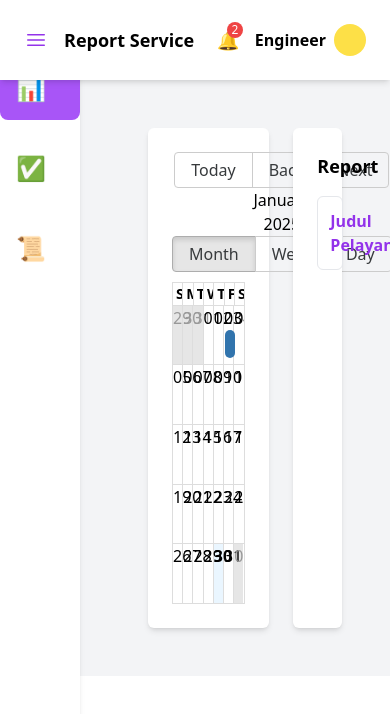
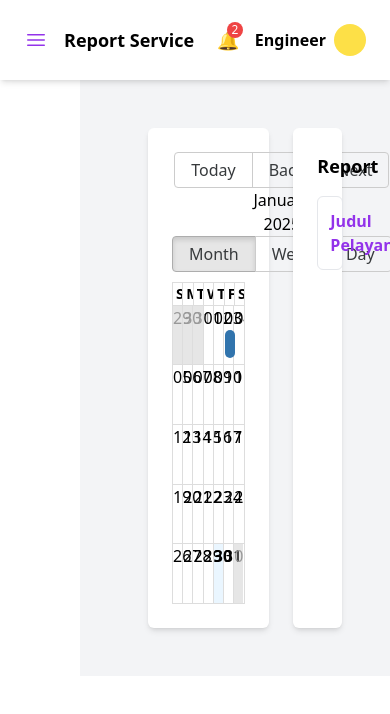
Before and after one commit to NabilaSivana/reporting-project, a React (Vite) app: page / in a window 390 px wide. Shown: the top 714 px of the page. Built offline with nearby package versions, Linux system fonts and the light colour scheme.

Commit message:
Update Sidebar.jsx

```diff
--- a/src/components/Sidebar.jsx
+++ b/src/components/Sidebar.jsx
@@ -1,7 +1,12 @@
 import React, { useEffect } from "react";
 import { useNavigate, useLocation } from "react-router-dom";
 
-const Sidebar = ({ activePage, setActivePage, isSidebarOpen }) => {
+const Sidebar = ({
+  activePage,
+  setActivePage,
+  isSidebarOpen,
+  setIsSidebarOpen,
+}) => {
   const navigate = useNavigate();
   const location = useLocation();
 
@@ -18,10 +23,25 @@ const Sidebar = ({ activePage, setActivePage, isSidebarOpen }) => {
   }, [location.pathname, setActivePage]);
 
   return (
+    <>
+      {/* Overlay (hanya di layar kecil, muncul saat sidebar terbuka) */}
+      {isSidebarOpen && (
         <div
-      className={`${
-        isSidebarOpen ? "w-64" : "w-20"
-      } bg-white h-screen fixed top-0 left-0 flex flex-col transition-all duration-300 shadow-md z-50`}
+          className="md:hidden fixed inset-0 bg-black bg-opacity-50 z-40"
+          onClick={() => setIsSidebarOpen(false)}
+        />
+      )}
+
+      {/* Sidebar Container */}
+      <div
+        className={`fixed top-0 left-0 h-full bg-white shadow-md z-50 transition-all duration-300
+          ${isSidebarOpen ? "w-64" : "w-0 md:w-20"}
+          ${
+            isSidebarOpen
+              ? "translate-x-0"
+              : "-translate-x-full md:translate-x-0"
+          }
+          ${isSidebarOpen || "md:block hidden"}`} // Hilang sepenuhnya di layar kecil jika tertutup
       >
         <div className="flex items-center justify-center p-4">
           {isSidebarOpen && <img src="/logo.png" alt="Logo" className="w-12" />}
@@ -38,6 +58,7 @@ const Sidebar = ({ activePage, setActivePage, isSidebarOpen }) => {
               onClick={() => {
                 setActivePage(item.page);
                 navigate(`/${item.page}`);
+                setIsSidebarOpen(false); // Tutup sidebar setelah klik menu
               }}
             >
               <span className="text-2xl">{item.icon}</span>
@@ -46,6 +67,7 @@ const Sidebar = ({ activePage, setActivePage, isSidebarOpen }) => {
           ))}
         </ul>
       </div>
+    </>
   );
 };
 
```
Lines whose indentation alone changed are shown as unchanged.
